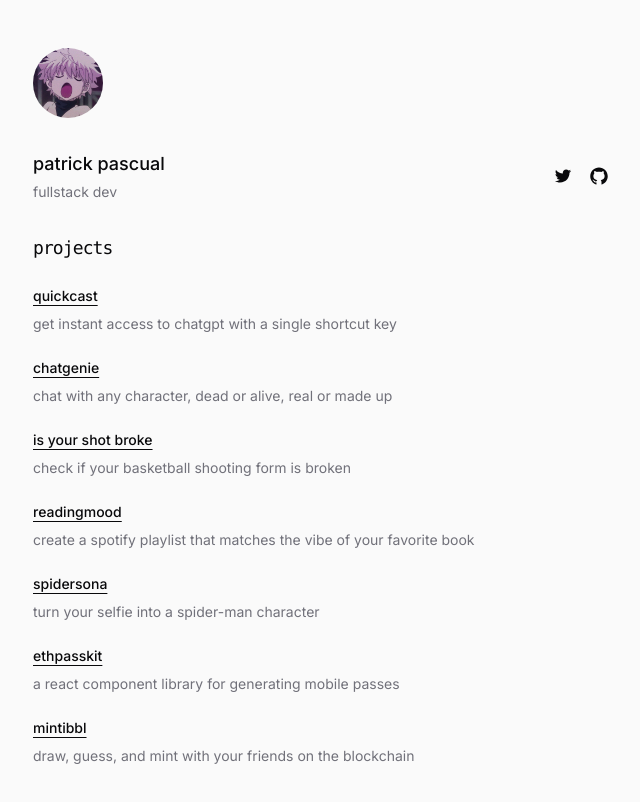
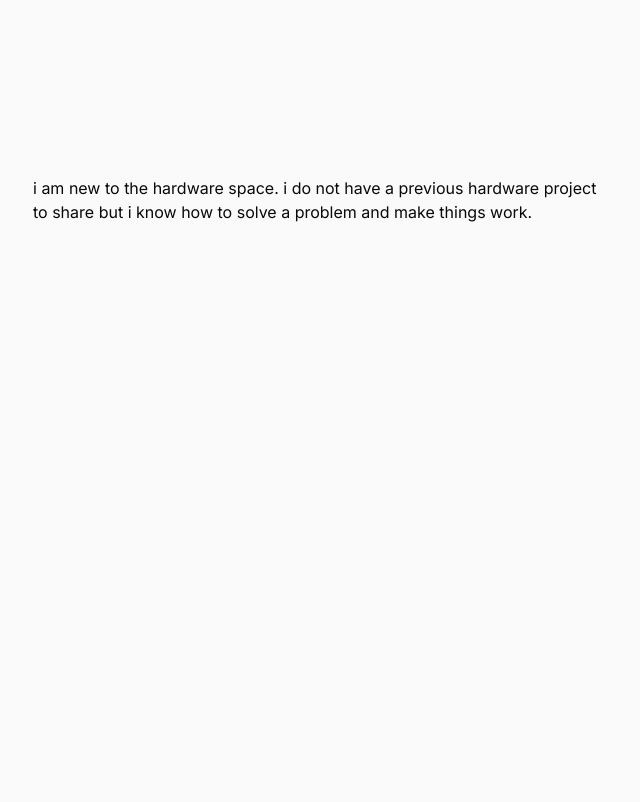
Before and after one commit to patrick-pc/patrick-pc, a Next.js app: page / in a window 1280 px wide. Shown: the top 802 px of the page, without its empty margins (319-959 px from the left). Built offline with nearby package versions, Linux system fonts and the light colour scheme.

Commit message:
hardware application

```diff
--- a/app/page.tsx
+++ b/app/page.tsx
@@ -43,7 +43,11 @@
 export default function Home() {
   return (
     <main className="min-h-screen flex flex-col items-center justify-start px-6 py-12">
-      <div className="w-full max-w-xl flex flex-col gap-8">
+      <p className="max-w-xl pt-32">
+        i am new to the hardware space. i do not have a previous hardware
+        project to share but i know how to solve a problem and make things work.
+      </p>
+      {/* <div className="w-full max-w-xl flex flex-col gap-8">
         <section className="">
           <Image
             className="rounded-full select-none object-cover"
@@ -87,7 +91,7 @@
             </a>
           ))}
         </section>
-      </div>
+      </div> */}
     </main>
   );
 }
```
